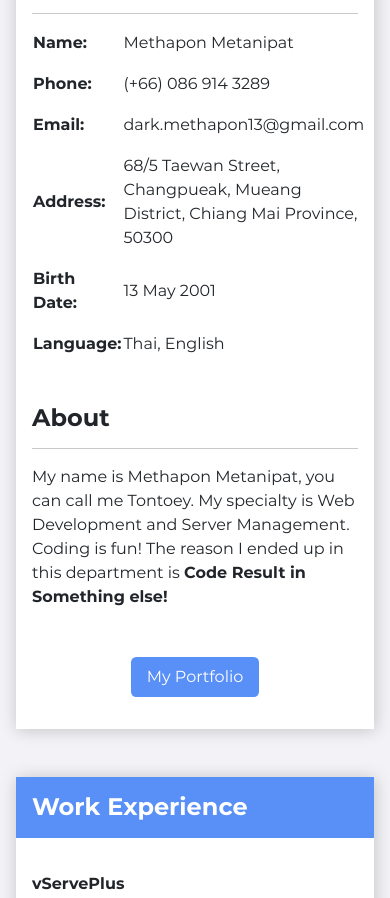
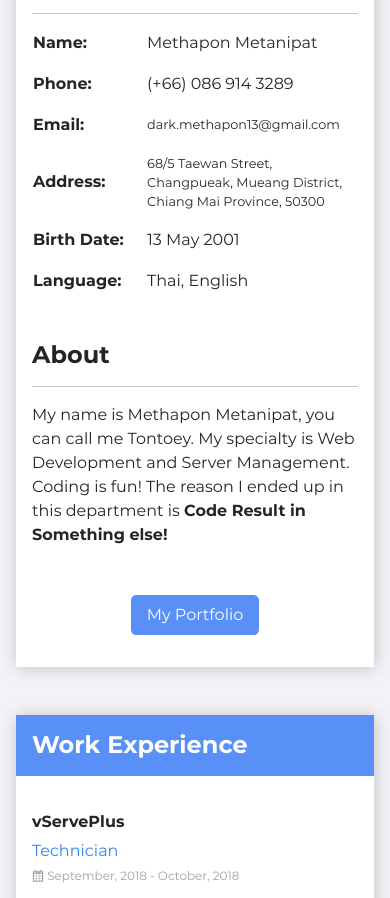
Before and after one commit to Methapon2001/methapon2001.github.io, a plain HTML site: page index.html in a window 390 px wide. Shown: the part 1017-1915 px from the top of the page. Drawn offline with Linux system fonts and the light colour scheme.

Commit message:
Update index.html

```diff
--- a/index.html
+++ b/index.html
@@ -53,12 +53,12 @@
 
               <tr>
                 <th role="heading">Email:</th>
-                <td>dark.methapon13@gmail.com</td>
+                <td class="mobile-small">dark.methapon13@gmail.com</td>
               </tr>
 
               <tr>
                 <th role="heading">Address:</th>
-                <td>68/5 Taewan Street, Changpueak, Mueang District, Chiang Mai Province, 50300</td>
+                <td class="mobile-small">68/5 Taewan Street, Changpueak, Mueang District, Chiang Mai Province, 50300</td>
               </tr>
 
               <tr>
```
